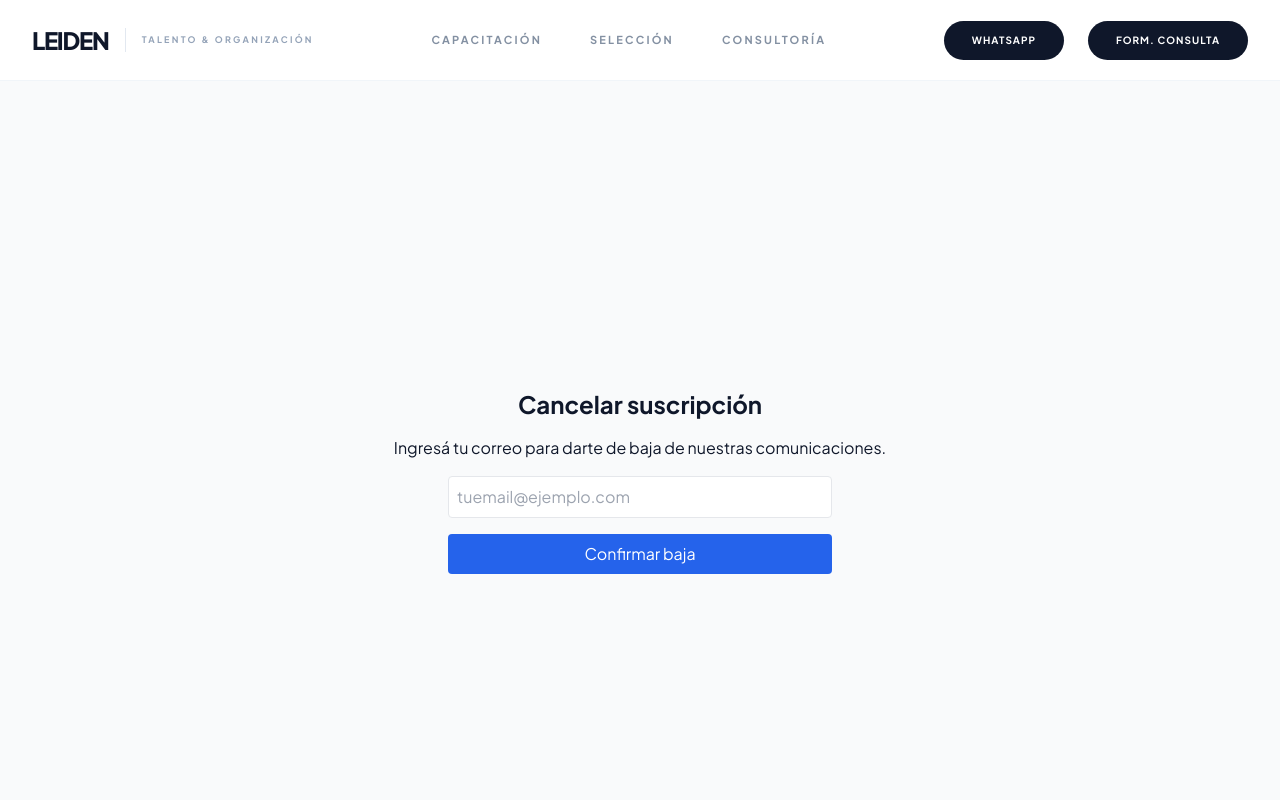
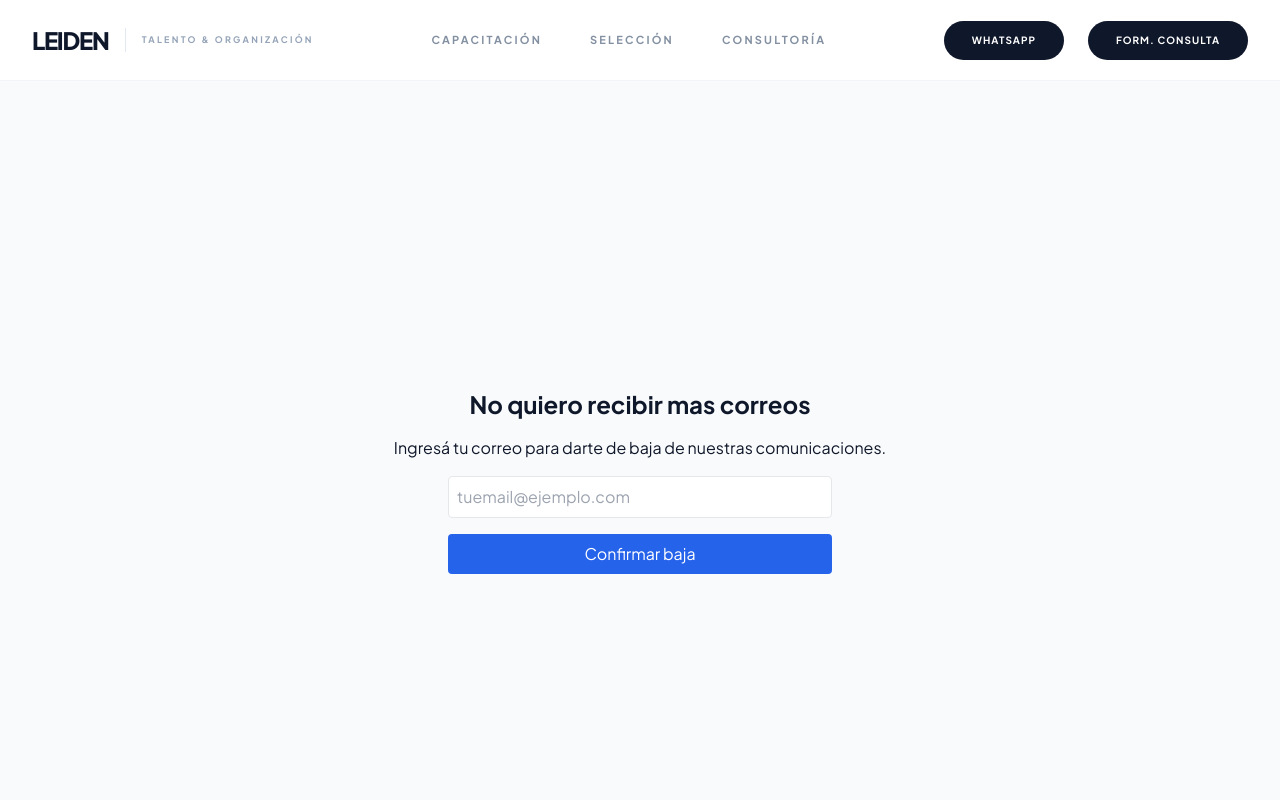
Before and after one commit to xocxotebiz01/LEIDEN-CONSULTORES, a React (Vite) app: page /unsubscribe in a window 1280 px wide. Shown: the top 800 px of the page. Built offline with nearby package versions, Linux system fonts and the light colour scheme.

Commit message:
Update unsubscribe.tsx

```diff
--- a/unsubscribe.tsx
+++ b/unsubscribe.tsx
@@ -30,7 +30,7 @@ const Unsubscribe: React.FC = () => {
 
   return (
     <div className="flex flex-col items-center justify-center min-h-screen bg-gray-50 p-6">
-      <h1 className="text-2xl font-bold mb-4">Cancelar suscripción</h1>
+      <h1 className="text-2xl font-bold mb-4">No quiero recibir mas correos</h1>
       <p className="mb-4">Ingresá tu correo para darte de baja de nuestras comunicaciones.</p>
       <form onSubmit={handleSubmit} className="flex flex-col gap-4 w-full max-w-sm">
         <input
```
